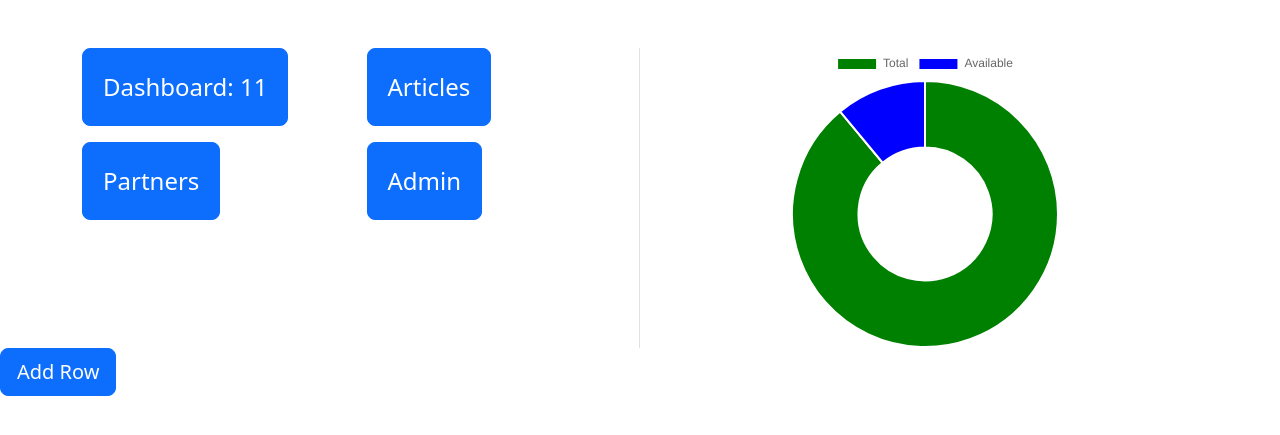
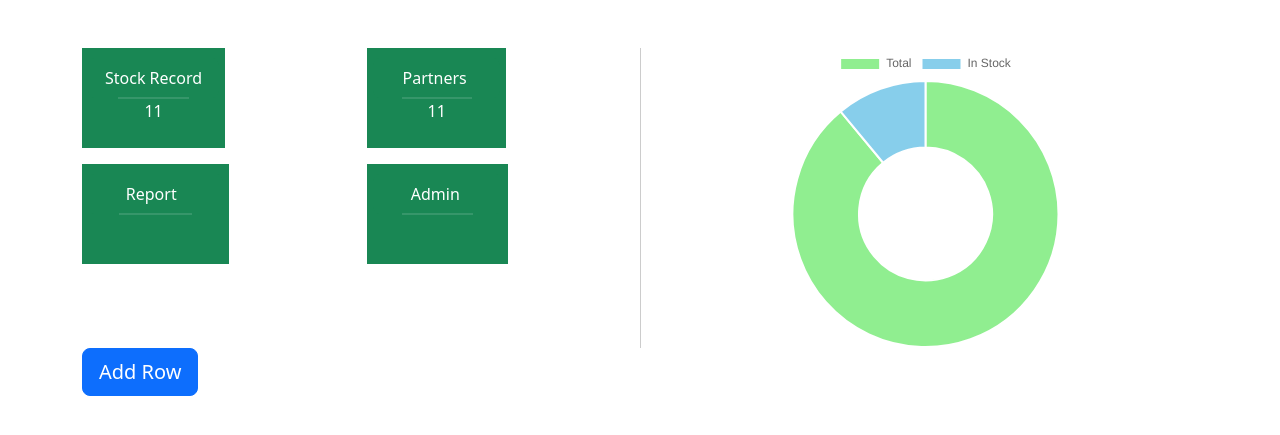
Before and after one commit to yedhukrishnaG/django, a Django app: page /main/ in a window 1280 px wide. Shown: the part 116-551 px from the top of the page. Run offline with Django 4.2, Linux system fonts and the light colour scheme; data comes from the database, SQL or seed files in the repository; both versions use the stored data as it was after the commit; some libraries are stand-ins or nearby versions.

Commit message:
added ui changes similar toi microsoft bc

```diff
--- a/django/hello_django/templates/main.html
+++ b/django/hello_django/templates/main.html
@@ -62,7 +62,7 @@
                 </li>
 
                 <li class="nav-item mr-2">
-                    <a href="/dashboard/reports/" class="nav-link">
+                    <a href="/dashboard" class="nav-link">
                         <i class="fas fa-list-ul mr-2"></i>
                         Dashboard
                     </a>
@@ -81,33 +81,57 @@
             class="h-100 d-inline-block img-styles" style="right: 0;">
     </nav>
 
+    </div>
+
     <div class="container mt-5">
         <div class="row">
-            <div class="col-md-6 border-end">
+            <div class="col-md-6">
                 <!-- Left Part -->
                 <div class="row mb-3">
                     <div class="col">
-                        <a href="/dashboard" class="btn btn-primary btn-lg btn-block" style="font-size: 24px; padding: 20px;">Dashboard: {{row_count}}</a>
+                        <button id="stockRecordButton" style="display: flex; flex-direction: column; align-items: center; justify-content: center; background-color: #198754; border: none; height: 100px; position: relative;">
+                            <a href="/dashboard" class="btn btn-primary btn-lg btn-block" style="font-size: 16px; position: relative; background-color: #198754; border-color: #198754;">Stock Record</a>
+                            <hr style="width: 50%; position: absolute; bottom: 50%; transform: translateY(50%); margin: 0; border-color: white;">
+                            <p id="rowCount" style="color:white; position: relative; z-index: 1;">{{ row_count }}</p>
+                        </button>
+                    </div>
+                    <div class="col ">
+                        <button style="display: flex; flex-direction: column; align-items: center; justify-content: center; background-color: #198754; border: none; height: 100px; position: relative;">
+                            <a href="/dashboard" class="btn btn-primary btn-lg btn-block" style="font-size: 16px; position: relative; background-color: #198754; border-color: #198754;"> &nbsp&nbsp   Partners &nbsp  &nbsp</a>
+                            <hr style="width: 50%; position: absolute; bottom: 50%; transform: translateY(50%); margin: 0; border-color: white;">
+                            <p style="color:white; position: relative; z-index: 1;">{{ row_count }}</p>
+                        </button>
+
                     </div>
 
+
+                </div>
+                <div class="row mb-3">
                     <div class="col">
-                        <button class="btn btn-primary btn-lg btn-block" style="font-size: 24px; padding: 20px;" >Articles</button>                    </div>
-                    </div>
-                <div class="row">
-                    <div class="col">
-                        <button class="btn btn-primary btn-lg btn-block" style="font-size: 24px; padding: 20px;">Partners</button>
+                        <button style="display: flex; flex-direction: column; align-items: center; justify-content: center; background-color: #198754; border: none; height: 100px; position: relative;">
+                            <a href="/dashboard" class="btn btn-primary btn-lg btn-block" style="font-size: 16px; background-color: #198754; border-color: #198754;"> &nbsp&nbsp&nbsp&nbsp Report&nbsp&nbsp&nbsp&nbsp&nbsp&nbsp&nbsp</a>
+                            <hr style="width: 50%; position: absolute; bottom: 50%; transform: translateY(50%); margin: 0; border-color: white;">
+                            <p style="color:white; position: relative; z-index: 1;">&nbsp</p>
+                        </button>
                     </div>
                     <div class="col">
-                        <button class="btn btn-primary btn-lg btn-block" style="font-size: 24px; padding: 20px;">Admin</button>
-                    </div>
+                        <button style="display: flex; flex-direction: column; align-items: center; justify-content: center; background-color: #198754; border: none; height: 100px; position: relative;">
+                            <a href="/dashboard" class="btn btn-primary btn-lg btn-block" style="font-size: 16px; background-color: #198754; border-color: #198754;"> &nbsp&nbsp&nbsp&nbsp Admin&nbsp&nbsp&nbsp&nbsp&nbsp&nbsp</a>
+                            <hr style="width: 50%; position: absolute; bottom: 50%; transform: translateY(50%); margin: 0; border-color: white;">
+                            <p style="color:white; position: relative; z-index: 1;">&nbsp</p>
+                        </button>
                 </div>
-            </div>
-            <div class="col-md-6">
-                <canvas id="doughnutChartCanvas" style="height: 300px;"></canvas>
             </div>
 
         </div>
+        <div class="col-md-6" style="border-left: 1px solid #ccc; ">
+            <canvas id="doughnutChartCanvas" style="height: 300px;"></canvas>
+        </div>
     </div>
+
+
+
+
 
     <!-- Include Bootstrap JS at the end -->
     {% bootstrap_javascript %}
@@ -123,12 +147,12 @@
     var row_count = {{ row_count }};
     var total = 100;
     var doughnutChartData = {
-        labels: ['Total', 'Available'],
+        labels: ['Total', 'In Stock'],
         datasets: [{
             data: [total-row_count,row_count],
             backgroundColor: [
-                'green',
-                'blue',
+                'lightgreen',
+                'skyblue',
             ]
         }]
     };
--- a/django/hello_django/templates/table.html
+++ b/django/hello_django/templates/table.html
@@ -156,7 +156,8 @@
                     $('#example').DataTable({
                         "lengthMenu": [],
                         "dom": '<"top"fl<"clear">>rt<"bottom"ip<"clear">>',
-                        "lengthChange": false
+                        "lengthChange": false,
+                        "pageLength":50,
                     });
                 }
             }
```
Also changed, not shown: django/hello_django/db.sqlite3.
